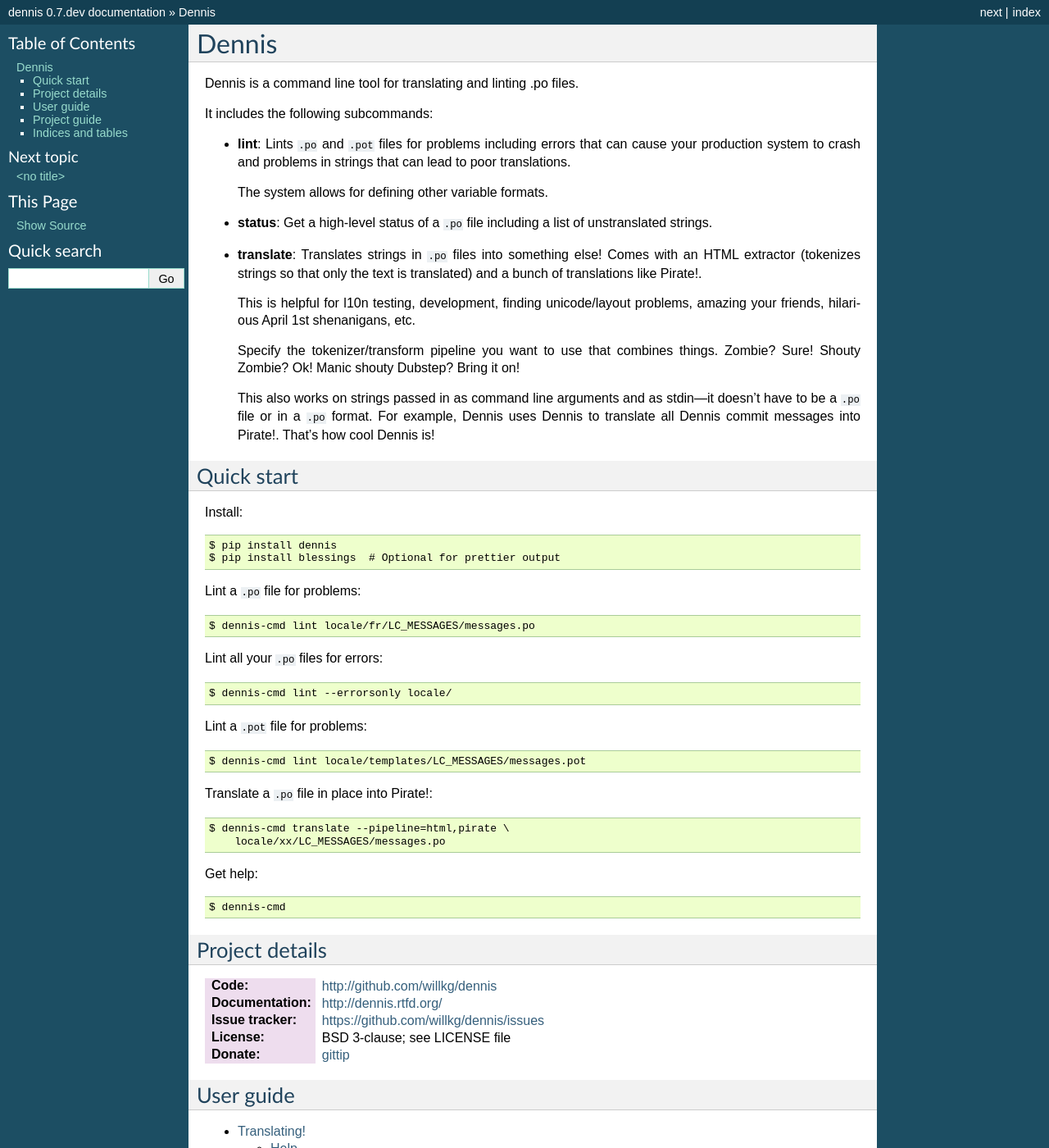
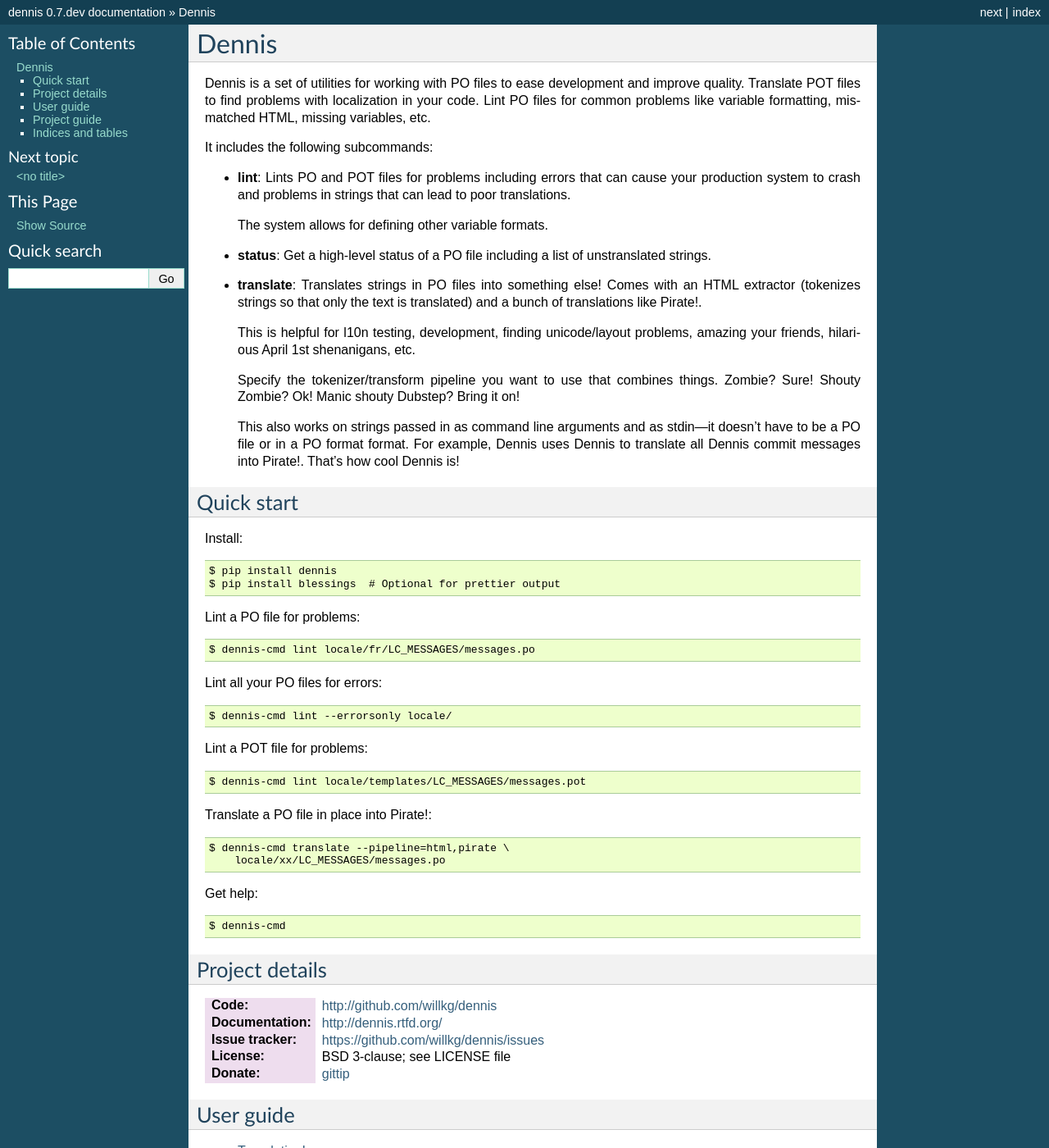
Before and after one commit to mozilla/dennis, a Sphinx documentation site: the page built from docs/index.rst, in a window 1280 px wide and 1400 px high. Shown: the whole window at 82% size. Built offline with Sphinx 7.4.7, drawn with Linux system fonts in a browser that asks for light colours; some of the changed text lies outside the part shown.

Commit message:
Tweak a bunch o' project summary language
* change summary to be clearerr
* change instances o' .po/.pot/.mo to PO/POT/MO which pofilterr docs also
  use as a convention

```diff
--- a/docs/index.rst
+++ b/docs/index.rst
@@ -2,23 +2,25 @@
 Dennis
 ======
 
-Dennis is a command line tool for translating and linting .po files.
+Dennis is a set of utilities for working with PO files to ease
+development and improve quality. Translate POT files to find problems
+with localization in your code. Lint PO files for common problems like
+variable formatting, mismatched HTML, missing variables, etc.
 
 It includes the following subcommands:
 
-* **lint**: Lints ``.po`` and ``.pot`` files for problems including
-  errors that can cause your production system to crash and problems
-  in strings that can lead to poor translations.
+* **lint**: Lints PO and POT files for problems including errors that
+  can cause your production system to crash and problems in strings that
+  can lead to poor translations.
 
   The system allows for defining other variable formats.
 
-* **status**: Get a high-level status of a ``.po`` file including
-  a list of unstranslated strings.
+* **status**: Get a high-level status of a PO file including a list of
+  unstranslated strings.
 
-* **translate**: Translates strings in ``.po`` files into something
-  else! Comes with an HTML extractor (tokenizes strings so that only
-  the text is translated) and a bunch of translations like
-  Pirate!.
+* **translate**: Translates strings in PO files into something else!
+  Comes with an HTML extractor (tokenizes strings so that only the text
+  is translated) and a bunch of translations like Pirate!.
 
   This is helpful for l10n testing, development, finding unicode/layout
   problems, amazing your friends, hilarious April 1st shenanigans, etc.
@@ -28,7 +30,7 @@
   it on!
 
   This also works on strings passed in as command line arguments and
-  as stdin---it doesn't have to be a ``.po`` file or in a ``.po``
+  as stdin---it doesn't have to be a PO file or in a PO format
   format. For example, Dennis uses Dennis to translate all Dennis
   commit messages into Pirate!. That's how cool Dennis is!
 
@@ -41,19 +43,19 @@
     $ pip install dennis
     $ pip install blessings  # Optional for prettier output
 
-Lint a ``.po`` file for problems::
+Lint a PO file for problems::
 
     $ dennis-cmd lint locale/fr/LC_MESSAGES/messages.po
 
-Lint all your ``.po`` files for errors::
+Lint all your PO files for errors::
 
     $ dennis-cmd lint --errorsonly locale/
 
-Lint a ``.pot`` file for problems::
+Lint a POT file for problems::
 
     $ dennis-cmd lint locale/templates/LC_MESSAGES/messages.pot
 
-Translate a ``.po`` file in place into Pirate!::
+Translate a PO file in place into Pirate!::
 
     $ dennis-cmd translate --pipeline=html,pirate \
         locale/xx/LC_MESSAGES/messages.po
--- a/docs/translating.rst
+++ b/docs/translating.rst
@@ -15,7 +15,7 @@
 Summary
 =======
 
-Dennis can translate the strings in your ``.po`` file. For example,
+Dennis can translate the strings in your PO file. For example,
 this does the default which extracts text from HTML strings and
 translates that text into Pirate::
 
```
Also changed, not shown: README.rst (+18 -16 lines), docs/linting.rst (+9 -7 lines), docs/recipes.rst (+14 -11 lines), docs/statusing.rst (+4 -4 lines).
